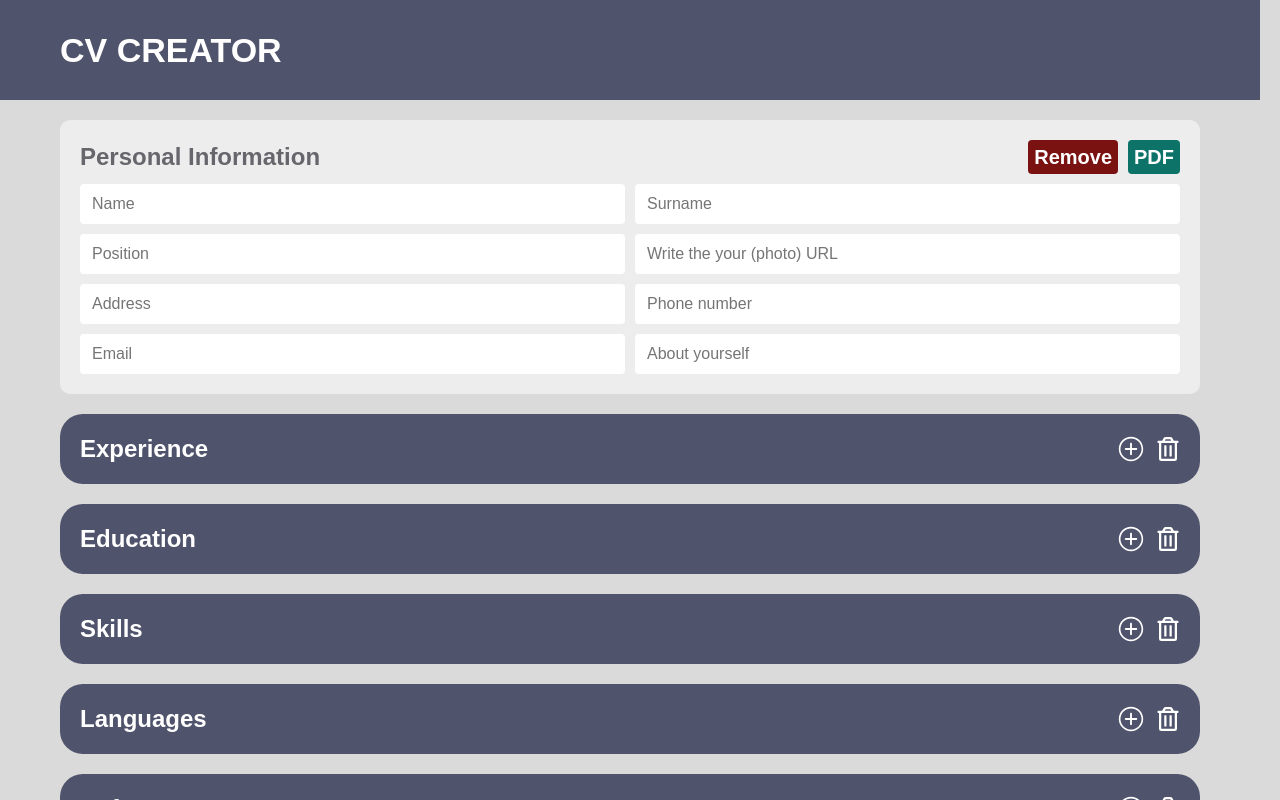
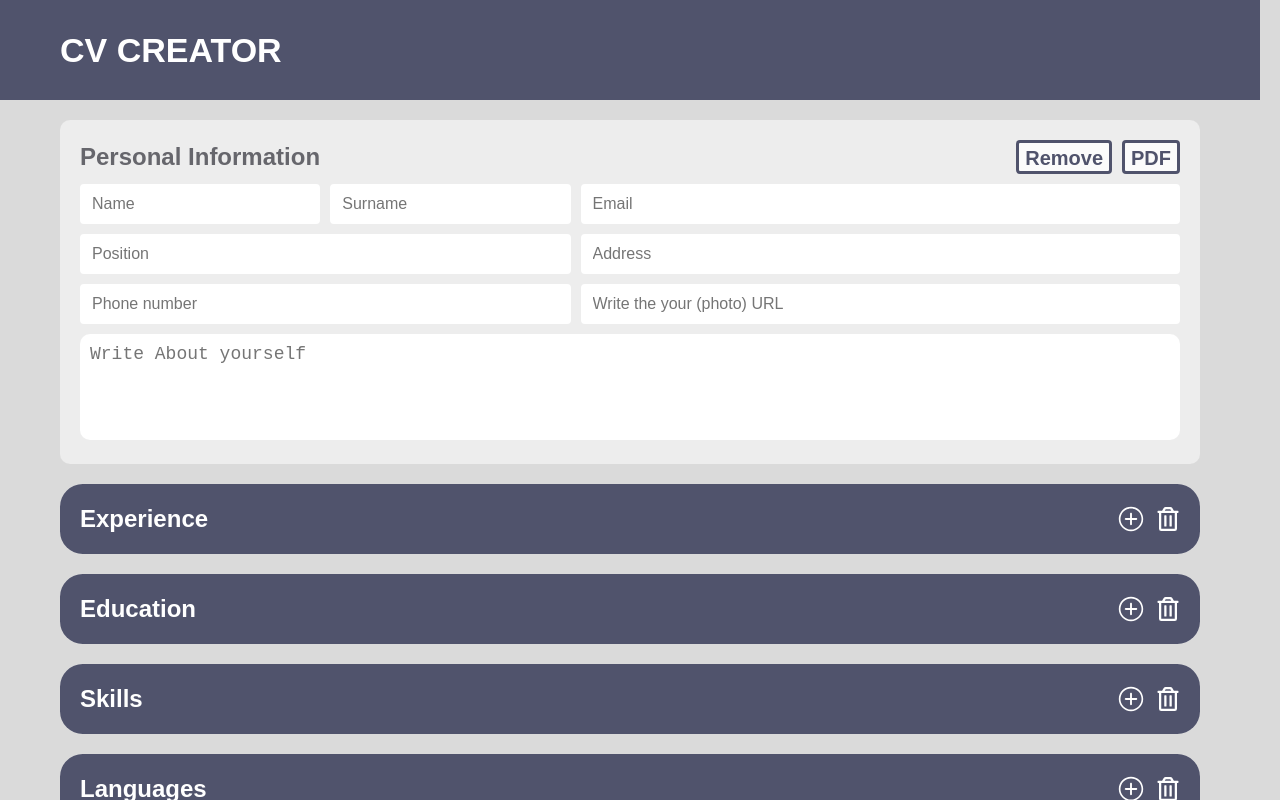
Before and after one commit to Sacramental48/resume-creator, a React (Vite) app: page / in a window 1280 px wide. Shown: the top 800 px of the page. Built offline with nearby package versions, Linux system fonts and the light colour scheme; what @react-pdf/renderer would draw is missing.

Commit message:
style changed

```diff
--- a/src/assets/main.css
+++ b/src/assets/main.css
@@ -24,33 +24,15 @@ body {
 .button {
     width: 100%;
     max-width: 120px;
-    border: none;
     border-radius: 4px;
     height: 34px;
     padding: 4px 6px;
     cursor: pointer;
     font-size: 20px;
     font-weight: 700;
-}
-
-.delete {
-    background-color: #7a1212;
-    color: #fff;
-}
-
-.active {
-    background-color: #28b32b;
-    color: #fff;
-}
-
-.reset {
-    background-color: #7a1212;
-    color: #fff;
-}
-
-.pdf {
-    background-color: #0d7369;
-    color: #fff;
+    background-color: #ffffffc7;
+    border: 3px solid #50536c;
+    color: #50536c;
 }
 
 @media screen and (max-width: 475px) {
--- a/src/components/PersonalInformation/Group/Group.jsx
+++ b/src/components/PersonalInformation/Group/Group.jsx
@@ -14,8 +14,8 @@ const Group = () => {
     };
     return (
         <section className={styles.group}>
-            <button className='button reset' onClick={removeInputsAndFields}>Remove</button>
-            <button className='button pdf' onClick={togglePDF}>PDF</button>
+            <button className='button' onClick={removeInputsAndFields}>Remove</button>
+            <button className='button' onClick={togglePDF}>PDF</button>
         </section>
     )
 }
--- a/src/components/PersonalInformation/PersonalInformation.jsx
+++ b/src/components/PersonalInformation/PersonalInformation.jsx
@@ -63,17 +63,23 @@ const PersonalInformation = () => {
                     <h2 className={styles.title}>Personal Information</h2>
                     <Group />
                 </div>
-                <div className="inputAdaptiveFieldsBlock">
-                    <CustomInput type="text" name="firstName" value={inputDataMainField.firstName} onChange={getInputValue} placeholder="Name" />
-                    <CustomInput type="text" name="lastName" value={inputDataMainField.lastName} onChange={getInputValue} placeholder="Surname" />
-                    <CustomInput type="text" name="position" value={inputDataMainField.position} onChange={getInputValue} placeholder="Position" />
-                    <CustomInput type="text" name="photo" value={inputDataMainField.photo} onChange={getInputValue} placeholder="Write the your (photo) URL" />
+                <div className={styles.body}>
+                    <div className={styles.columnA}>
+                        <div className='inputAdaptiveFieldsBlock'>
+                            <CustomInput type="text" name="firstName" value={inputDataMainField.firstName} onChange={getInputValue} placeholder="Name" />
+                            <CustomInput type="text" name="lastName" value={inputDataMainField.lastName} onChange={getInputValue} placeholder="Surname" />
+                        </div>
+                        <CustomInput type="text" name="position" value={inputDataMainField.position} onChange={getInputValue} placeholder="Position" />
+                        <CustomInput type="tel" name="phoneNumber" value={inputDataMainField.phoneNumber} onChange={getInputValue} placeholder="Phone number" />
+                    </div>
+                    <div className={styles.columnB}>
+                        <CustomInput type="email" name="email" value={inputDataMainField.email} onChange={getInputValue} placeholder="Email" />
+                        <CustomInput type="text" name="address" value={inputDataMainField.address} onChange={getInputValue} placeholder="Address" />
+                        <CustomInput type="text" name="photo" value={inputDataMainField.photo} onChange={getInputValue} placeholder="Write the your (photo) URL" />
+                    </div>
                 </div>
-                <div className="inputAdaptiveFieldsBlock">
-                    <CustomInput type="text" name="address" value={inputDataMainField.address} onChange={getInputValue} placeholder="Address" />
-                    <CustomInput type="tel" name="phoneNumber" value={inputDataMainField.phoneNumber} onChange={getInputValue} placeholder="Phone number" />
-                    <CustomInput type="email" name="email" value={inputDataMainField.email} onChange={getInputValue} placeholder="Email" />
-                    <CustomInput type="text" name="description" value={inputDataMainField.description} onChange={getInputValue} placeholder="About yourself" />
+                <div>
+                    <textarea className={styles.textArea} type="text" name="description" value={inputDataMainField.description} onChange={getInputValue} placeholder="Write About yourself" />
                 </div>
             </section>
             <section className={styles.childFields}>
--- a/src/components/PersonalInformation/PersonalInformation.module.css
+++ b/src/components/PersonalInformation/PersonalInformation.module.css
@@ -18,8 +18,38 @@
     align-items: center;
 }
 
+.body {
+    display: flex;
+    gap: 10px;
+}
+
+.columnA {
+    display: flex;
+    flex-direction: column;
+    gap: 10px;
+    width: 45%;
+}
+
+.columnB {
+    display: flex;
+    flex-direction: column;
+    gap: 10px;
+    width: 55%;
+}
+
 .title {
     color: #66666c;
+}
+
+.textArea {
+    border: none;
+    outline: none;
+    padding: 10px;
+    font-size: 18px;
+    width: 100%;
+    height: 106px;
+    border-radius: 10px;
+    resize: none;
 }
 
 .childFields {
--- a/src/components/PersonalInformation/Reusable/ReusableAcardionControls/ControlsAccordion.module.css
+++ b/src/components/PersonalInformation/Reusable/ReusableAcardionControls/ControlsAccordion.module.css
@@ -12,10 +12,8 @@
     display: flex;
     justify-content: space-between;
     align-items: center;
-    /* padding: 0 20px; */
     background-color: #50536c;
     border-radius: inherit;
-    /* height: 70px; */
     padding: 20px;
     cursor: pointer;
 }
```
